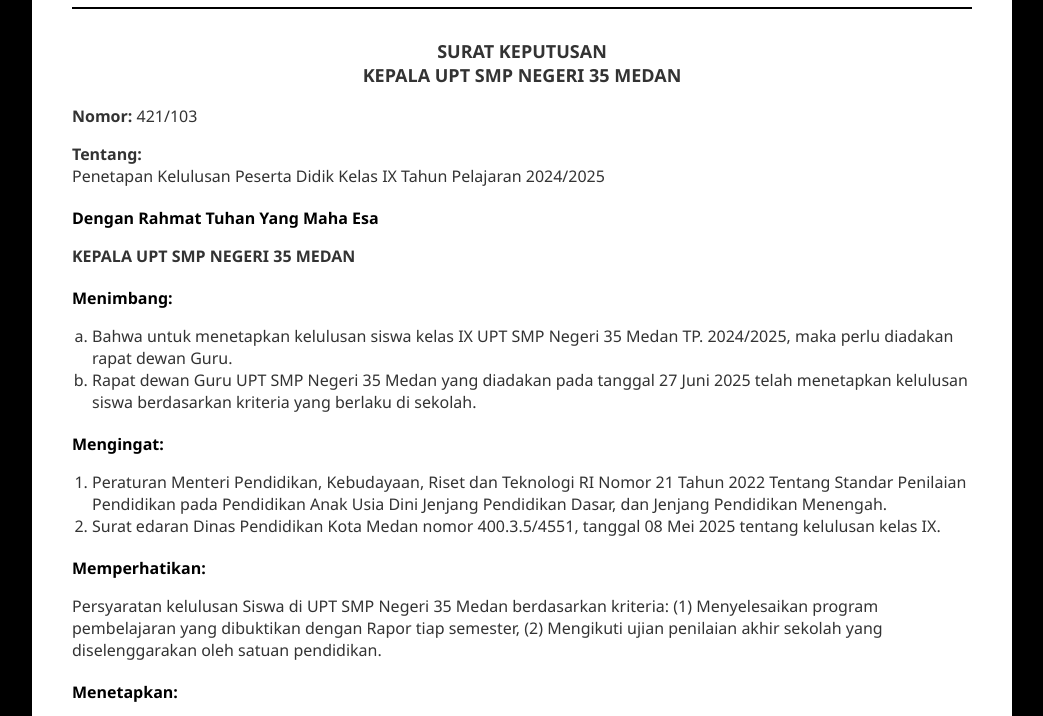
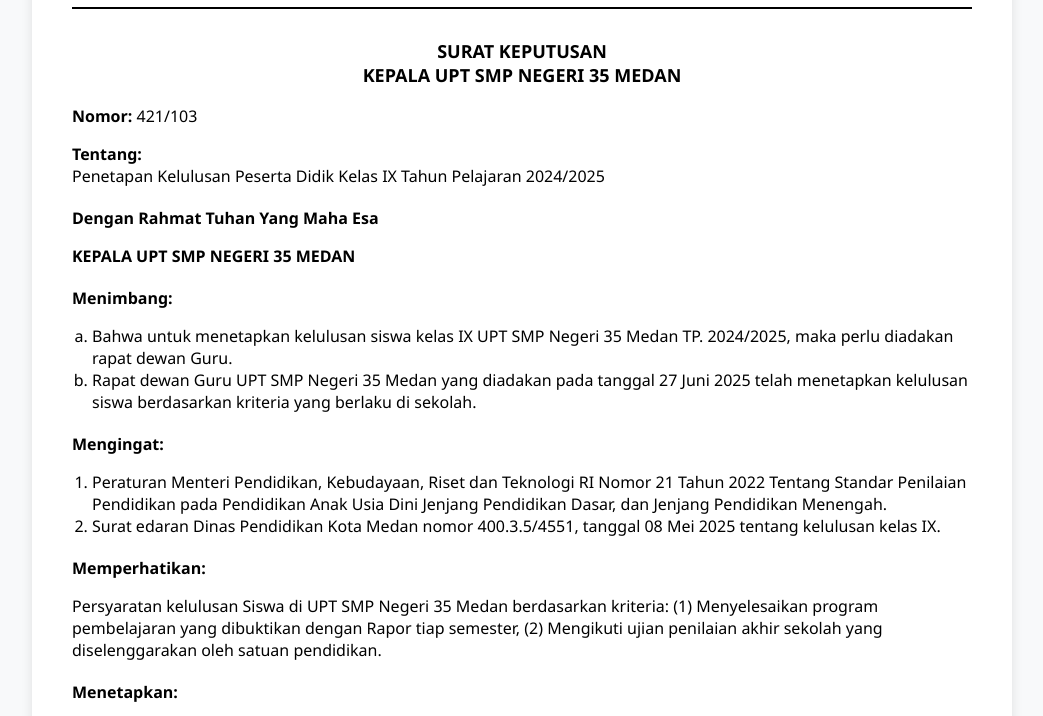
Before and after one commit to Bytebit-afk/kelulusan-3535, a plain HTML site: page index.html in a window 1280 px wide. Shown: the part 269-985 px from the top of the page, without its empty margins (118-1161 px from the left). Drawn offline with Linux system fonts and the light colour scheme.

Commit message:
Update style.css

```diff
--- a/style.css
+++ b/style.css
@@ -34,10 +34,10 @@ tr:nth-child(even) {
 
 body {
       font-family: 'Segoe UI', Tahoma, Geneva, Verdana, sans-serif;
-      background-color: #000000;
+      background-color: #f8f9fa;
       margin: 0;
       padding: 40px;
-      color: #333;
+      color: #000000;
     }
 
     .container {
```
